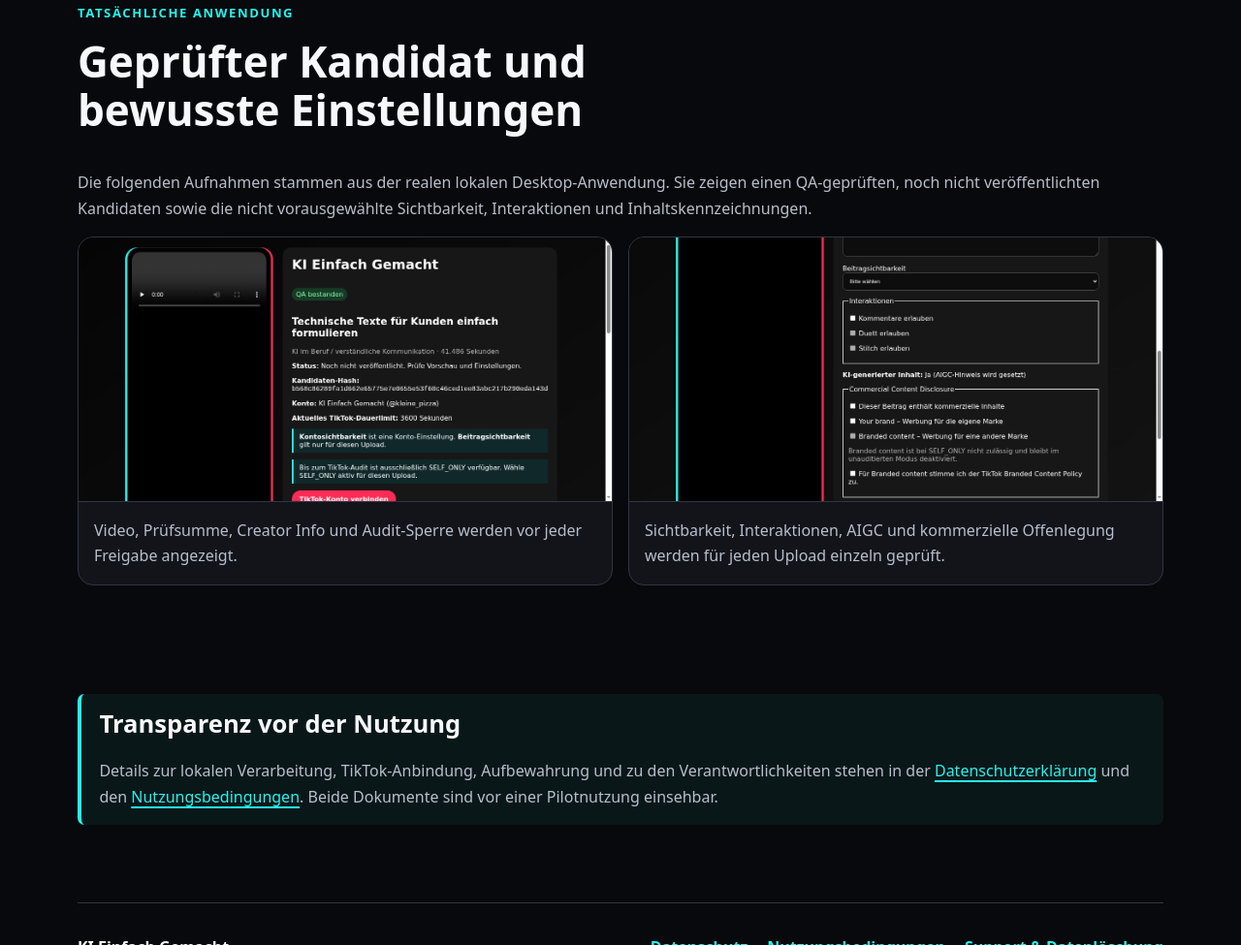
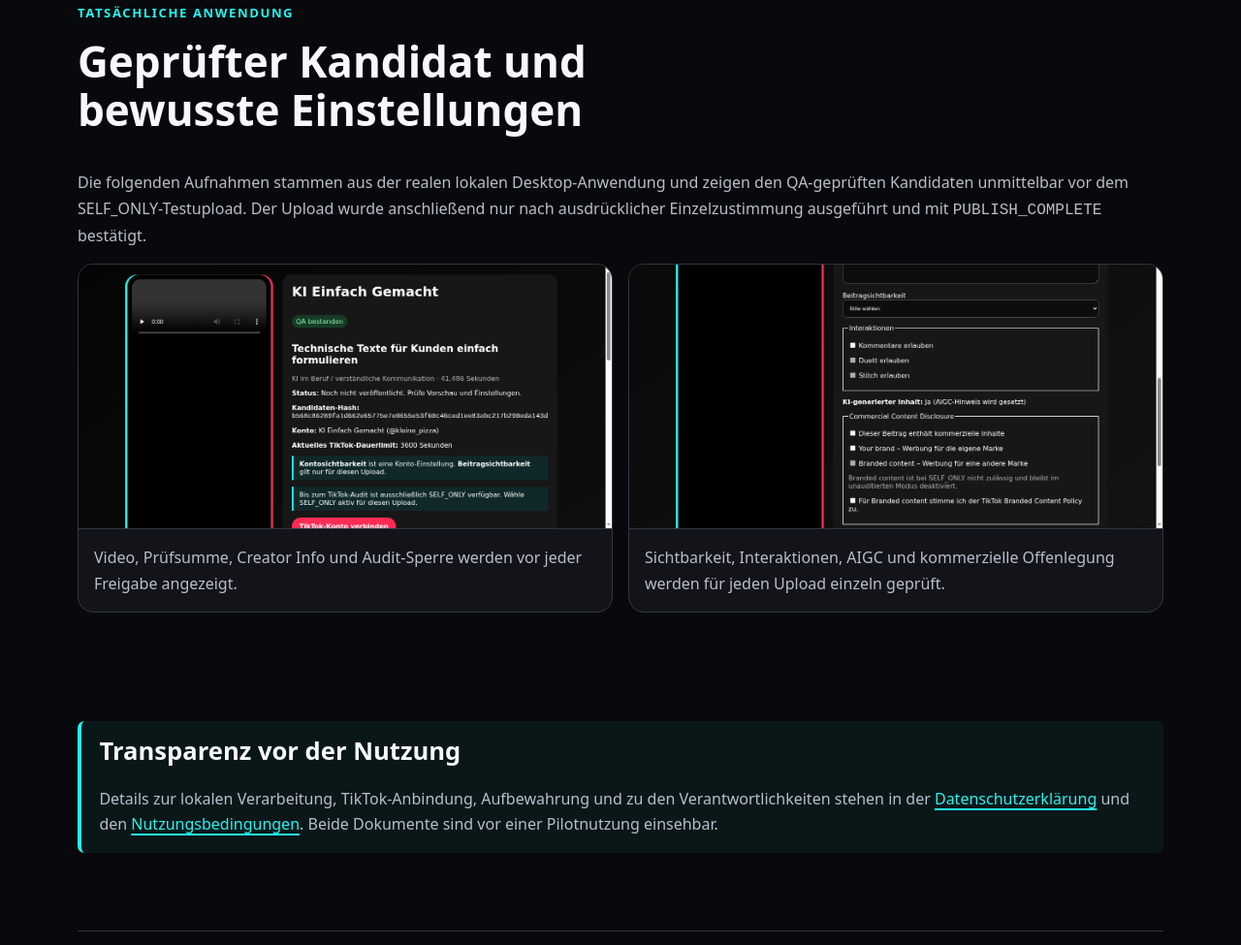
Before and after one commit to singel544415/ki-einfach-gemacht-app, a plain HTML site: page index.html in a window 1280 px wide. Shown: the part 3409-4384 px from the top of the page at 97% size. Drawn offline with Linux system fonts and the light colour scheme.

Commit message:
docs: record verified SELF_ONLY demo upload

```diff
--- a/index.html
+++ b/index.html
@@ -106,7 +106,7 @@
         <p class="eyebrow">Tatsächliche Anwendung</p>
         <h2 id="ansichten-title">Geprüfter Kandidat und bewusste Einstellungen</h2>
       </div>
-      <p>Die folgenden Aufnahmen stammen aus der realen lokalen Desktop-Anwendung. Sie zeigen einen QA-geprüften, noch nicht veröffentlichten Kandidaten sowie die nicht vorausgewählte Sichtbarkeit, Interaktionen und Inhaltskennzeichnungen.</p>
+      <p>Die folgenden Aufnahmen stammen aus der realen lokalen Desktop-Anwendung und zeigen den QA-geprüften Kandidaten unmittelbar vor dem SELF_ONLY-Testupload. Der Upload wurde anschließend nur nach ausdrücklicher Einzelzustimmung ausgeführt und mit <code>PUBLISH_COMPLETE</code> bestätigt.</p>
       <div class="screenshot-grid">
         <figure class="screenshot-card">
           <img src="assets/review-candidate.png" alt="Lokale Freigabeoberfläche mit Videovorschau, QA-Status, Creator Info und SELF_ONLY-Hinweis" loading="lazy">
```
Also changed, not shown: 1 other file.
